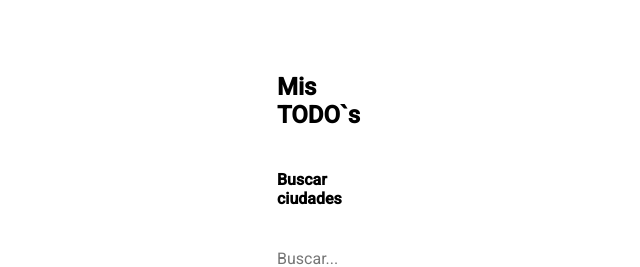
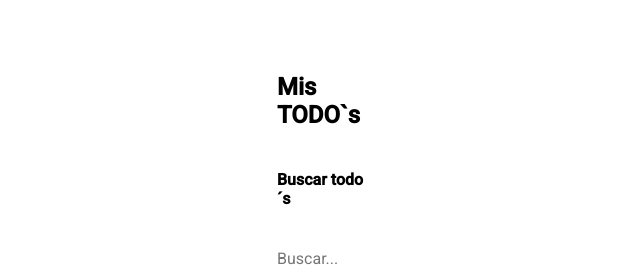
Before and after one commit to ArielG19/angular-todo, an Angular app: page / in a window 1280 px wide. Shown: the top 267 px of the page, without its empty margins (318-958 px from the left). Built offline with nearby package versions, Linux system fonts and the light colour scheme; no server answers.

Commit message:
agregando pipe buscador

```diff
--- a/src/app/list-todo/list-todo.component.html
+++ b/src/app/list-todo/list-todo.component.html
@@ -1,7 +1,7 @@
 <section class="container-row">
   <h1>Mis TODO`s</h1>
   <div class="container-search">
-  <h4>Buscar ciudades</h4>
+  <h4>Buscar todo´s</h4>
   <mat-form-field>
     <input matInput type="text" class="form-control" placeholder="Buscar..." [(ngModel)]="searchItem">
   </mat-form-field>
```
